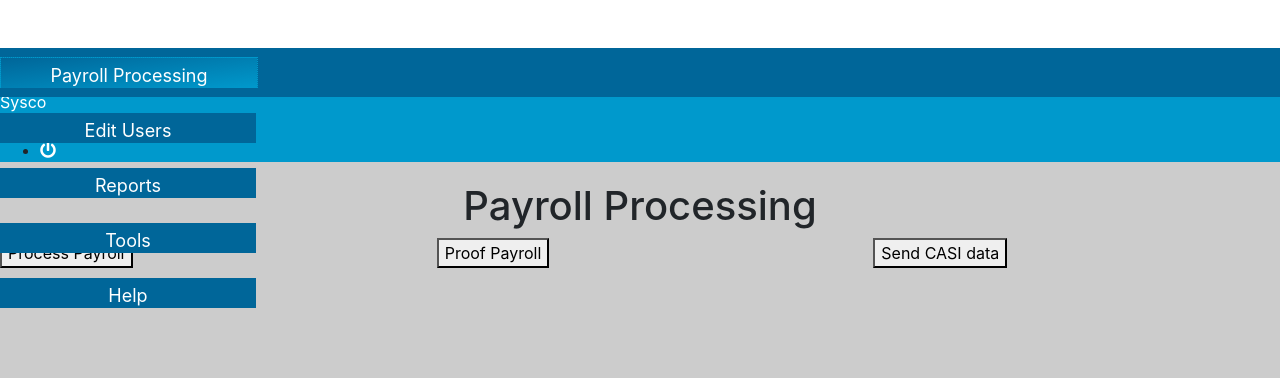
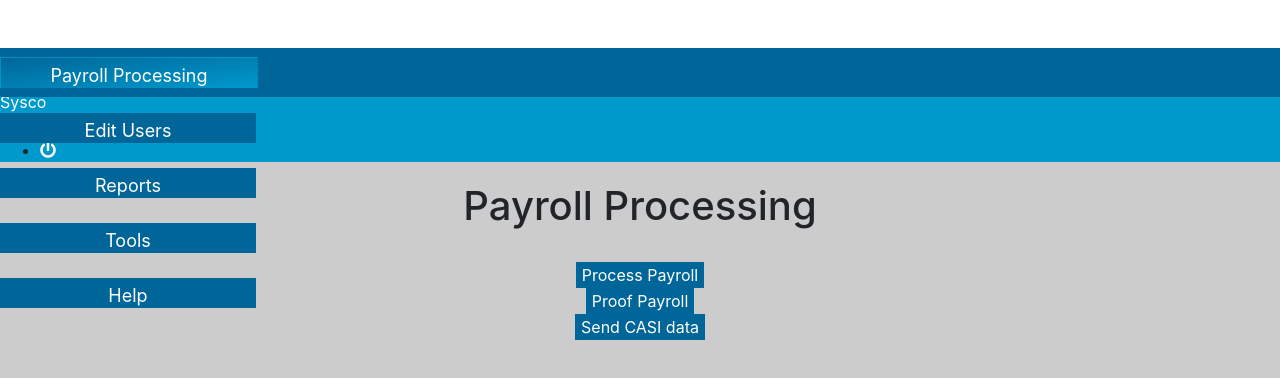
Before and after one commit to Junjie2412/wasppUI, a React app in the folder waspp-ui/: page /payrollProcessing in a window 1280 px wide. Shown: the top 378 px of the page. Built offline with nearby package versions, Linux system fonts and the light colour scheme.

Commit message:
implement basic payroll

```diff
--- /dev/null
+++ b/waspp-ui/src/components/PayrollProcessing/Payrolls.css
@@ -0,0 +1,17 @@
+.Align{
+  text-align: center;
+}
+
+
+.table{
+  text-align: center;
+}
+
+.table thead{
+  background-color: #006699;
+  color: white;
+}
+
+.table tbody{
+  background-color: white;
+}
--- a/waspp-ui/src/components/PayrollProcessing/Payrolls.js
+++ b/waspp-ui/src/components/PayrollProcessing/Payrolls.js
@@ -1,13 +1,76 @@
 import React, {Component} from 'react';
-import classes from '../Report/Report.css';
-import Table from '../UI/Table/Table';
+import DateInput from '../UI/DateInput/DateInput';
+import bsClasses from '../../../node_modules/bootstrap/dist/css/bootstrap.min.css';
+import classes from './Payrolls.css';
 
-const payroll = (props) => {
+// const tableData = props.tableData.map(data => (
+//     <tr>
+//         <td>000000000</td>
+//         <td>000000000</td>
+//         <td>000000000</td>
+//         <td>000000000</td>
+//         <td>000000000</td>
+//         <td>000000000</td>
+//         <td>000000000</td>
+//         <td>000000000</td>
+//         <td>000000000</td>
+//         <td>000000000</td>
+//         <td>000000000</td>
+//     </tr>
+// ));
+
+
+
+class Payrolls extends Component{
+  render(){
     return (
-        <div className={classes.Table}>
-            <Table tableData={['','','']} title={props.title}/>
+      <div className={bsClasses.row} style={{margin:"auto"}}>
+
+          <div classname={[bsClasses["col-md-12"], classes.align].join(' ')}>
+            <DateInput/>
+          </div>
+
+          <div classname={[bsClasses["col-md-12"], classes.align].join(' ')}>
+            <table className={[bsClasses.table, classes.table].join(' ')}>
+              <thead>
+                <tr>
+                  <th>AS400 ID</th>
+                  <th>Territory description</th>
+                  <th>Employee ID</th>
+                  <th>File Number</th>
+                  <th>Territory ID</th>
+                  <th>BASE</th>
+                  <th>Advance</th>
+                  <th>Subsidy</th>
+                  <th>Adjustments</th>
+                  <th>Floor</th>
+                  <th>Bonus Matrix Amount</th>
+                  <th>Period End</th>
+
+                </tr>
+              </thead>
+              <tbody>
+                <tr>
+                  <td>000</td>
+                  <td>000</td>
+                  <td>000</td>
+                  <td>000</td>
+                  <td>000</td>
+                  <td>000</td>
+                  <td>000</td>
+                  <td>000</td>
+                  <td>000</td>
+                  <td>000</td>
+                  <td>000</td>
+                  <td>000</td>
+
+                </tr>
+              </tbody>
+            </table>
+          </div>
         </div>
-    );
+
+    )
+  }
 }
-
-export default payroll;
+export default Payrolls;
--- /dev/null
+++ b/waspp-ui/src/containers/Payroll Processing/PayrollProcessing.css
@@ -0,0 +1,13 @@
+.BtnGroup{
+  text-align: center;
+}
+
+.Button{
+  background-color: #006699;
+  border: none;
+  color: white;
+}
+
+.Button:hover {
+    background-color: #376ec6;
+}
--- a/waspp-ui/src/containers/Payroll Processing/PayrollProcessing.js
+++ b/waspp-ui/src/containers/Payroll Processing/PayrollProcessing.js
@@ -1,6 +1,7 @@
 import React, {Component} from 'react';
 import Payroll from '../../components/PayrollProcessing/Payrolls';
-
+import bsClasses from '../../../node_modules/bootstrap/dist/css/bootstrap.min.css';
+import classes from './PayrollProcessing.css';
 class PayrollProcessing extends Component {
       state={
         showTable:"none"
@@ -18,24 +19,26 @@ class PayrollProcessing extends Component {
 
         return (
             <div>
+
                 <h1 style={{textAlign: 'center', marginTop: '20px'}}>
                     Payroll Processing
                 </h1>
-
-                <div className="row">
-                    <div className="col-md-4">
-                        <button onClick={this.showTable.bind(this)}> Process Payroll </button>
+                <br/>
+                <div className={bsClasses.row}>
+                    <div className={[bsClasses['col-md-4'], classes.BtnGroup].join(' ')}>
+                        <button className={[bsClasses["btn"], bsClasses["btn-lg"], classes.Button].join(' ')} onClick={this.showTable.bind(this)}> Process Payroll </button>
                     </div>
-                    <div className="col-md-4">
-                        <button> Proof Payroll </button>
+                    <div className={[bsClasses['col-md-4'], classes.BtnGroup].join(' ')}>
+                        <button className={[bsClasses["btn"], bsClasses["btn-lg"], classes.Button].join(' ')}> Proof Payroll </button>
                     </div>
-                    <div className="col-md-4">
-                        <button> Send CASI data </button>
+                    <div className={[bsClasses['col-md-4'], classes.BtnGroup].join(' ')}>
+                        <button className={[bsClasses["btn"], bsClasses["btn-lg"], classes.Button].join(' ')}> Send CASI data </button>
                     </div>
                 </div>
-                {/* <div className="row" style={{display:this.state.showTable}}>
-                  <Payroll title={'Compensation Recap Report'}/>
-                </div> */}
+                <div className={bsClasses["container-fluid"]} style={{display:this.state.showTable}}>
+                  <br/>
+                  <Payroll />
+                </div>
 
             </div>
           );
```
